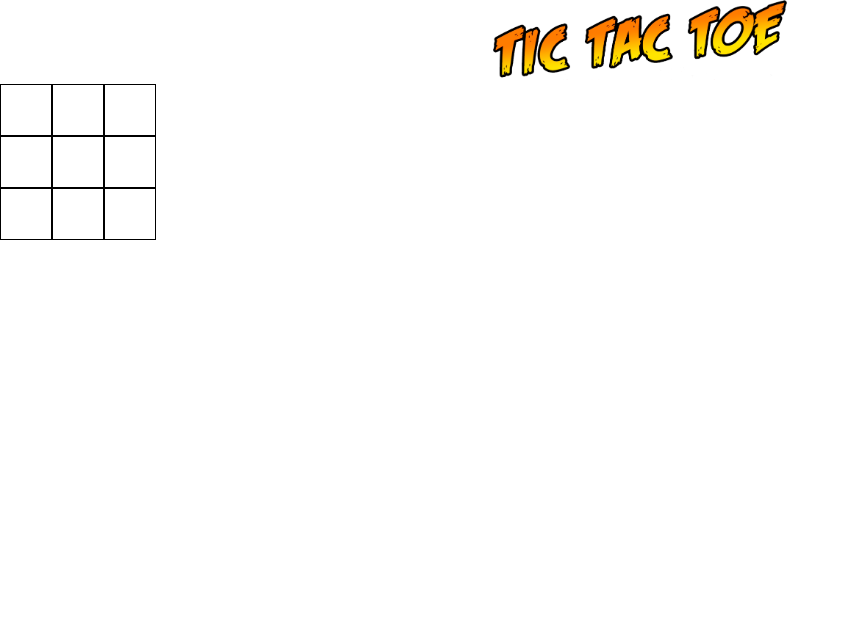
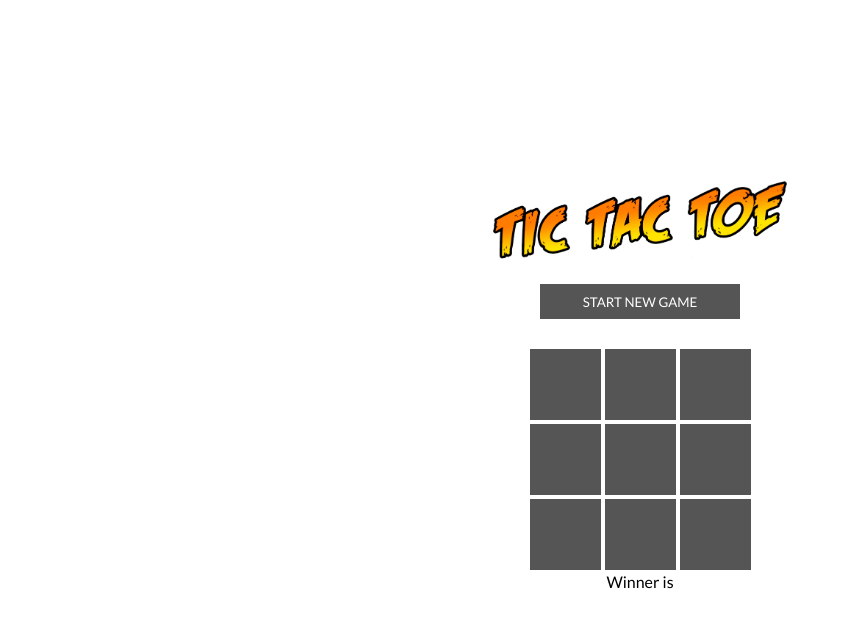
Before and after one commit to YushchenkoY/tic_tac_toe, a React (Create React App) app: page / in a window 1280 px wide. Shown: the top 628 px of the page, without its empty margins (0-850 px from the left). Built offline with nearby package versions, Linux system fonts and the light colour scheme.

Commit message:
Changed classroom components to functional components

```diff
--- a/public/index.html
+++ b/public/index.html
@@ -9,35 +9,11 @@
       name="description"
       content="Web site created using create-react-app"
     />
-    <link rel="apple-touch-icon" href="%PUBLIC_URL%/logo192.png" />
-    <!--
-      manifest.json provides metadata used when your web app is installed on a
-      user's mobile device or desktop. See https://developers.google.com/web/fundamentals/web-app-manifest/
-    -->
-    <link rel="manifest" href="%PUBLIC_URL%/manifest.json" />
-    <!--
-      Notice the use of %PUBLIC_URL% in the tags above.
-      It will be replaced with the URL of the `public` folder during the build.
-      Only files inside the `public` folder can be referenced from the HTML.
-
-      Unlike "/favicon.ico" or "favicon.ico", "%PUBLIC_URL%/favicon.ico" will
-      work correctly both with client-side routing and a non-root public URL.
-      Learn how to configure a non-root public URL by running `npm run build`.
-    -->
+    <link rel="preconnect" href="https://fonts.gstatic.com">
+    <link href="https://fonts.googleapis.com/css2?family=Lato&display=swap" rel="stylesheet">
     <title>React App</title>
   </head>
   <body>
-    <noscript>You need to enable JavaScript to run this app.</noscript>
     <div id="root"></div>
-    <!--
-      This HTML file is a template.
-      If you open it directly in the browser, you will see an empty page.
-
-      You can add webfonts, meta tags, or analytics to this file.
-      The build step will place the bundled scripts into the <body> tag.
-
-      To begin the development, run `npm start` or `yarn start`.
-      To create a production bundle, use `npm run build` or `yarn build`.
-    -->
   </body>
 </html>
--- a/src/App.css
+++ b/src/App.css
@@ -1,5 +1,11 @@
 .App {
   text-align: center;
+  min-height: 100vh;
+  width: 100%;
+  display: flex;
+  flex-direction: column;
+  justify-content: center;
+  align-items: center;
 }
 
 .App-logo {
--- a/src/components/functional/Board.css
+++ b/src/components/functional/Board.css
@@ -1,12 +1,45 @@
 .table {
+    width: 300px;
+    height: 300px;
     display: flex;
     flex-direction: column;
+    justify-content: center;
+    align-items: center;
 }
 .line{
     display: flex;
+    flex-wrap: wrap;
 }
 .cell{
-    border: 1px solid black;
-    width: 50px;
-    height: 50px;
+    background-color: #555555;
+    border: 2px solid #fff;
+    width: 75px;
+    height: 75px;
+    color: rgb(255, 255, 255);
+    cursor: pointer;
+    outline: none;
+    font-size: 40px;
+    display: flex;
+    justify-content: center;
+    align-items: center;
 }
+.cell:hover{
+    background-color: #222222;
+    transition: 0.3s all ease;
+}
+.start__btn {
+    width: 200px;
+    height: 35px;
+    margin-bottom: 25px;
+    cursor: pointer;
+    color: white;
+    outline: none;
+    background-color: #555555;
+    border: 1px solid  #555555;
+    margin-bottom: 0;
+    margin-top: 20px;
+}
+.start__btn:hover {
+    background-color: #222222;
+    transition: .3s all ease;
+}
--- a/src/components/functional/Board.js
+++ b/src/components/functional/Board.js
@@ -1,49 +1,56 @@
-import React from 'react';
+import React, {useState} from 'react';
 import './Board.css'
+import calculateWinner from './How_is_winner';
 
-class Board extends React.Component{
-    constructor() {
-        super()
-        this.state = {
-            game: [
-                null, null, null,
-                null, null, null,
-                null, null, null,
-            ],
-            isX: true
-        }
+const initialStateBoard = Array(9).fill(null)
+const initialStateIsX = true
+
+
+function Board() {
+    const [board, setBoard] = useState(initialStateBoard)
+    const [isX, setIsX] = useState(initialStateIsX);
+    const winner = calculateWinner(board);
+
+    const upDateGame = (i, char) => {
+        const newBoard = [...board]
+        if (winner || newBoard[i]) return null
+        newBoard[i] = isX ? 'X' : 'O'
+        setBoard(newBoard)
+        setIsX(!isX)
     }
 
-    upDate = (i, char) => {
-        let newGameState = [...this.state.game]
-        newGameState[i] = char
-        this.setState( {game: newGameState,
-                        isX: !this.state.isX}
+
+    const startNewGame = () => {
+        return (
+            <button className = 'start__btn' onClick = { () => {setBoard(initialStateBoard)}}> START NEW GAME </button>
         )
     }
 
-    render (){
+
 
     return (
+    <>
+        {startNewGame()}
         <div className = 'table'>
             <biv className = 'line'>
-                    <div className = 'cell' onClick={() => this.upDate(0, this.state.isX !== true ? 'X' : 'O')} >{this.state.game[0]}</div>
-                    <div className = 'cell' onClick={() => this.upDate(1, this.state.isX !== true ? 'X' : 'O')} >{this.state.game[1]}</div>
-                    <div className = 'cell' onClick={() => this.upDate(2, this.state.isX !== true ? 'X' : 'O')} >{this.state.game[2]}</div>
+                <div className = 'cell' onClick = { () => upDateGame(0) } >{board[0]}</div>
+                <div className = 'cell' onClick = { () => upDateGame(1) } >{board[1]}</div>
+                <div className = 'cell' onClick = { () => upDateGame(2) } >{board[2]}</div>
             </biv>
             <biv className = 'line'>
-                    <div className = 'cell' onClick={() => this.upDate(3, this.state.isX !== true ? 'X' : 'O')} >{this.state.game[3]}</div>
-                    <div className = 'cell' onClick={() => this.upDate(4, this.state.isX !== true ? 'X' : 'O')} >{this.state.game[4]}</div>
-                    <div className = 'cell' onClick={() => this.upDate(5, this.state.isX !== true ? 'X' : 'O')} >{this.state.game[5]}</div>
+                <div className = 'cell' onClick = { () => upDateGame(3) } >{board[3]}</div>
+                <div className = 'cell' onClick = { () => upDateGame(4) } >{board[4]}</div>
+                <div className = 'cell' onClick = { () => upDateGame(5) } >{board[5]}</div>
             </biv>
             <biv className = 'line'>
-                    <div className = 'cell' onClick={() => this.upDate(6, this.state.isX !== true ? 'X' : 'O')} >{this.state.game[6]}</div>
-                    <div className = 'cell' onClick={() => this.upDate(7, this.state.isX !== true ? 'X' : 'O')} >{this.state.game[7]}</div>
-                    <div className = 'cell' onClick={() => this.upDate(8, this.state.isX !== true ? 'X' : 'O')} >{this.state.game[8]}</div>
+                <div className = 'cell' onClick = { () => upDateGame(6) } >{board[6]}</div>
+                <div className = 'cell' onClick = { () => upDateGame(7) } >{board[7]}</div>
+                <div className = 'cell' onClick = { () => upDateGame(8) } >{board[8]}</div>
             </biv>
+            <div>Winner is {winner}</div>
         </div>
+    </ >
 )
-    }
 }
 
 export default Board
--- /dev/null
+++ b/src/components/functional/How_is_winner.js
@@ -0,0 +1,20 @@
+function calculateWinner(squares) {
+	const lines = [
+		[0, 1, 2],
+		[3, 4, 5],
+		[6, 7, 8],
+		[0, 3, 6],
+		[1, 4, 7],
+		[2, 5, 8],
+		[0, 4, 8],
+		[2, 4, 6],
+	]
+	for (let i = 0; i < lines.length; i++) {
+		const [a, b, c] = lines[i]
+		if (squares[a] && squares[a] === squares[b] && squares[a] === squares[c]) {
+			return squares[a]
+		}
+	}
+	return null
+}
+export default calculateWinner
--- a/src/index.css
+++ b/src/index.css
@@ -1,13 +1,6 @@
-body {
+* {
+  font-family: 'Lato', sans-serif;
   margin: 0;
-  font-family: -apple-system, BlinkMacSystemFont, 'Segoe UI', 'Roboto', 'Oxygen',
-    'Ubuntu', 'Cantarell', 'Fira Sans', 'Droid Sans', 'Helvetica Neue',
-    sans-serif;
-  -webkit-font-smoothing: antialiased;
-  -moz-osx-font-smoothing: grayscale;
+  padding: 0;
+  box-sizing: border-box;
 }
-
-code {
-  font-family: source-code-pro, Menlo, Monaco, Consolas, 'Courier New',
-    monospace;
-}
```
Also changed, not shown: src/components/functional/Draw.js (deleted, +0 -12 lines), src/components/functional/Square.js (deleted, +0 -11 lines), src/components/functional/Win.js (deleted, +0 -12 lines), public/logo192.png (deleted), public/logo512.png (deleted). Lines whose indentation alone changed are shown as unchanged.
